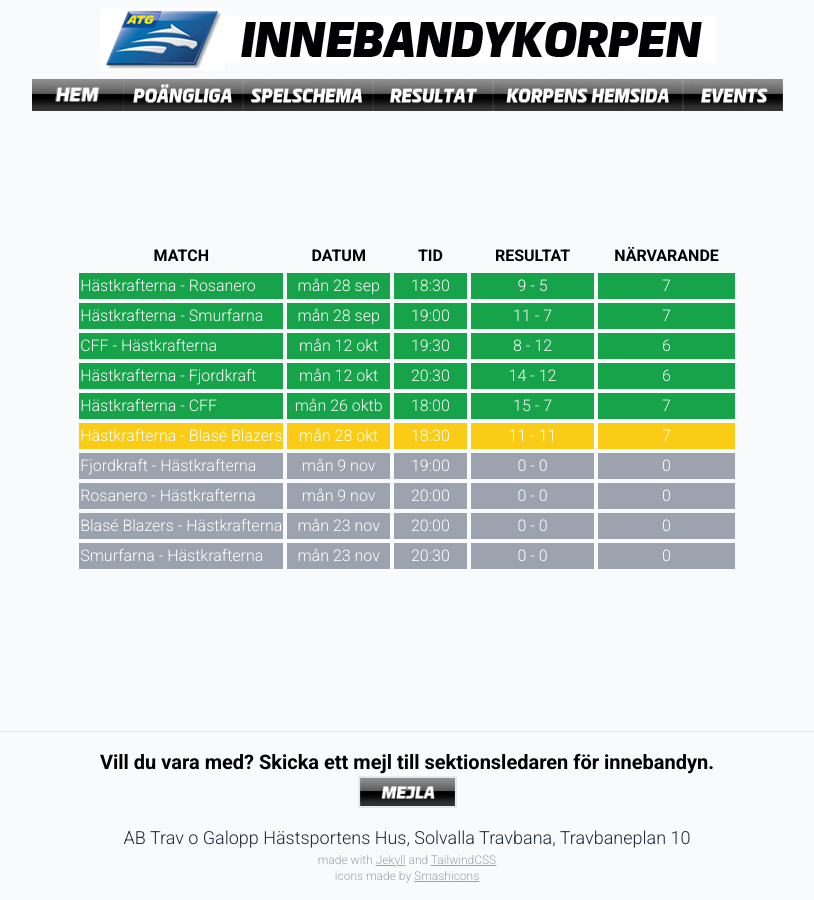
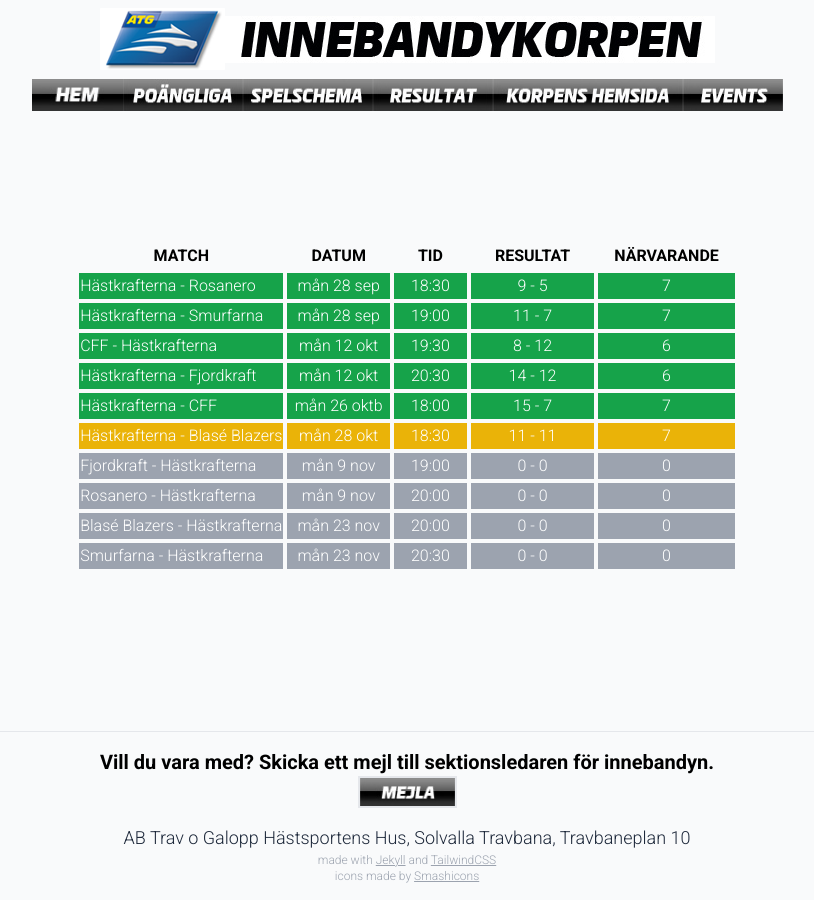
Before and after one commit to andreashogvall/andreashogvall.github.io, a Jekyll site: the page built from resultat.html, in a window 1280 px wide. Shown: the whole page, without its empty margins (233-1047 px from the left). Built offline with Jekyll 4.4.1, drawn with Linux system fonts in a browser that asks for light colours; nearby versions of some CDN libraries.

Commit message:
Update resultat.html

```diff
--- a/resultat.html
+++ b/resultat.html
@@ -51,7 +51,7 @@
     <td class="text-center">15 - 7</td>
     <td class="text-center">7</td>
   </tr>
-  <tr class="bg-yellow-400 text-white border-2 border-slate-200">
+  <tr class="bg-yellow-500 text-white border-2 border-slate-200">
     <td>Hästkrafterna - Blasé Blazers</td>
     <td class="text-center">mån 28 okt</td>
     <td class="text-center">18:30</td>
```
